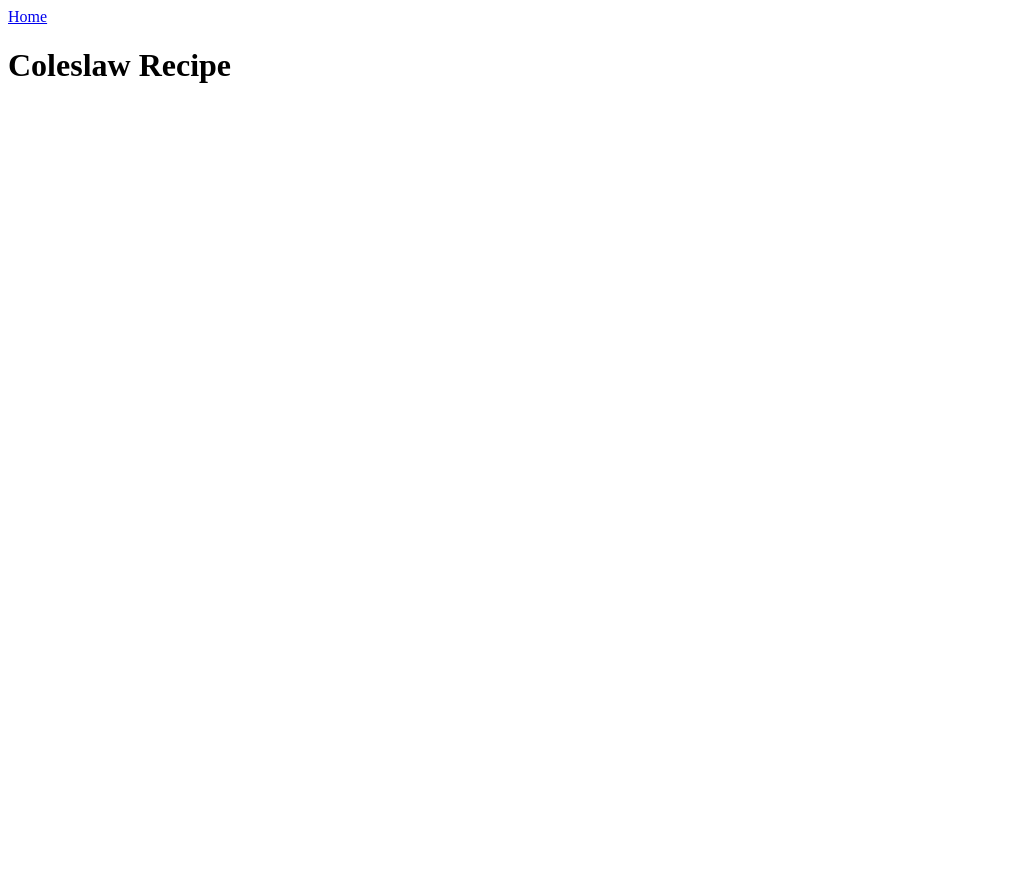
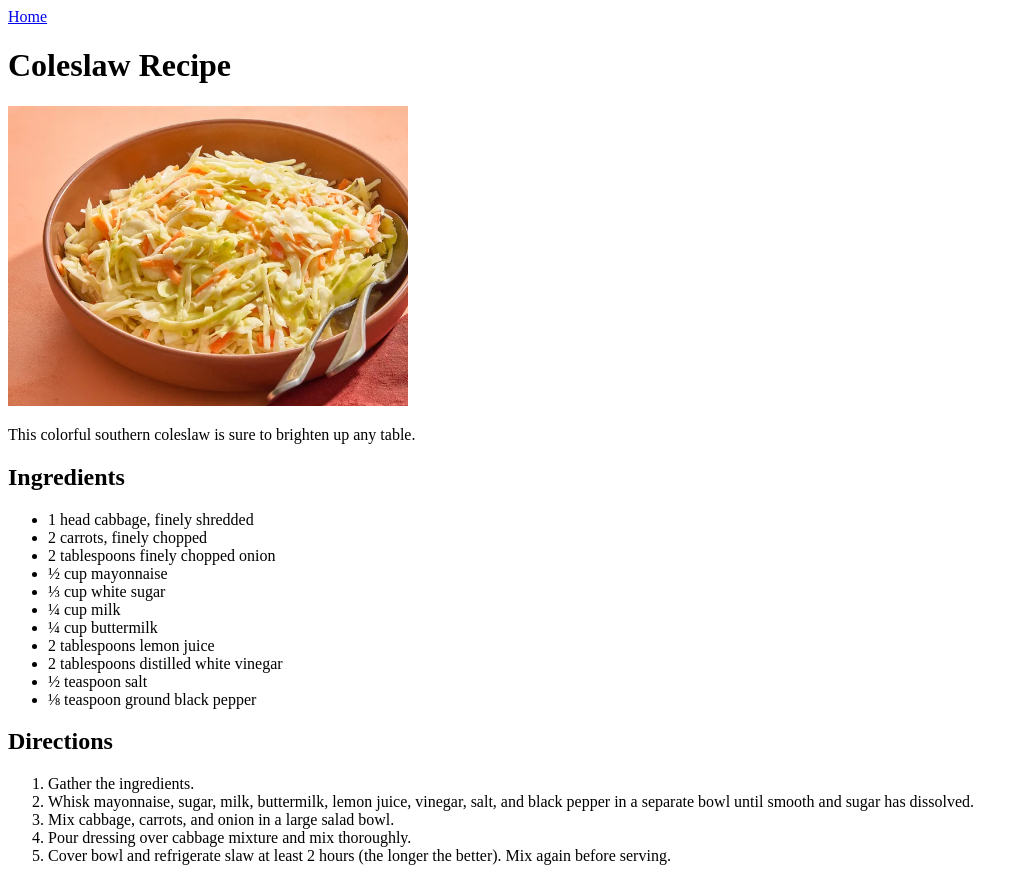
Before and after one commit to 0bscene-Heathen/odin-recipes, a plain HTML site: page recipes/coleslaw.html in a window 1280 px wide. Shown: the whole page, without its empty margins (0-1024 px from the left). Before the commit the page ends 800 px from the top, so only its background shows below. Drawn offline with Linux system fonts and the light colour scheme.

Commit message:
Finish the initial HTML of coleslaw.html
Code the initial HTML structure for now, for
coleslaw.html

```diff
--- a/recipes/coleslaw.html
+++ b/recipes/coleslaw.html
@@ -9,11 +9,32 @@
         <a href="../index.html">Home</a>
         <h1>Coleslaw Recipe</h1>
         <!-- Place image here! -->
-
+         <img src="../images/coleslaw.png" alt="Coleslaw" width="400">
         <!-- Place description here! -->
-
+        <p>This colorful southern coleslaw is sure to brighten up any table. </p>
         <!-- Place ingredients here! (Unordered list) -->
-
+        <h2>Ingredients</h2>
+        <ul>
+            <li>1 head cabbage, finely shredded</li>
+            <li>2 carrots, finely chopped</li>
+            <li>2 tablespoons finely chopped onion</li>
+            <li>½ cup mayonnaise</li>
+            <li>⅓ cup white sugar</li>
+            <li>¼ cup milk</li>
+            <li>¼ cup buttermilk</li>
+            <li>2 tablespoons lemon juice</li>
+            <li>2 tablespoons distilled white vinegar</li>
+            <li>½ teaspoon salt</li>
+            <li>⅛ teaspoon ground black pepper</li>
+        </ul>
         <!-- Place steps here! (Ordered list)  -->
+         <h2>Directions</h2>
+         <ol>
+            <li>Gather the ingredients.</li>
+            <li>Whisk mayonnaise, sugar, milk, buttermilk, lemon juice, vinegar, salt, and black pepper in a separate bowl until smooth and sugar has dissolved.</li>
+            <li>Mix cabbage, carrots, and onion in a large salad bowl.</li>
+            <li>Pour dressing over cabbage mixture and mix thoroughly.</li>
+            <li>Cover bowl and refrigerate slaw at least 2 hours (the longer the better). Mix again before serving.</li>
+         </ol>
     </body>
 </html>
```
Also changed, not shown: images/coleslaw.png (added).
